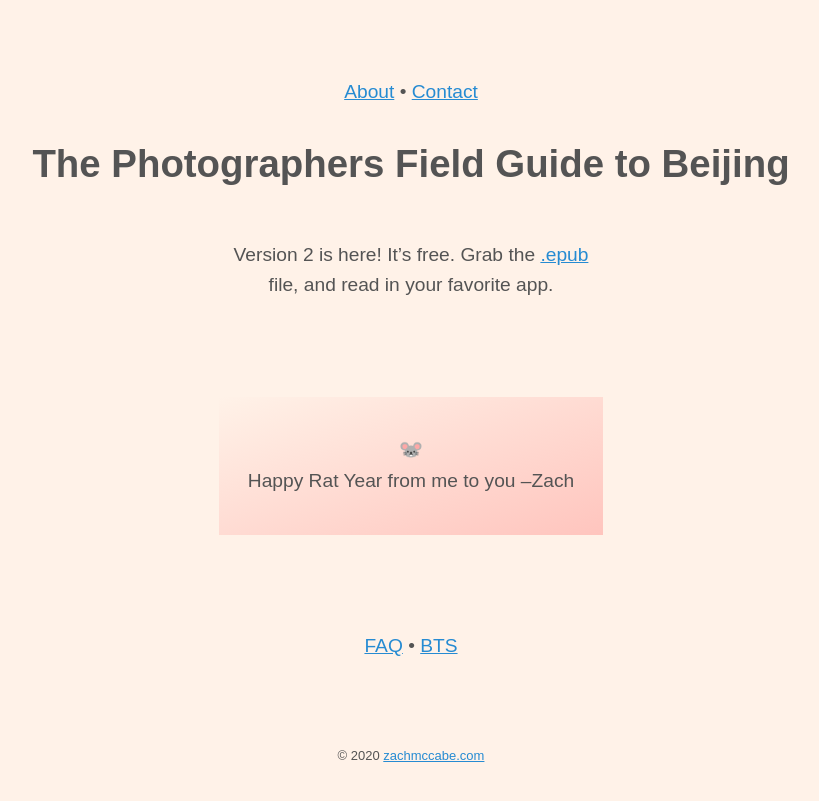
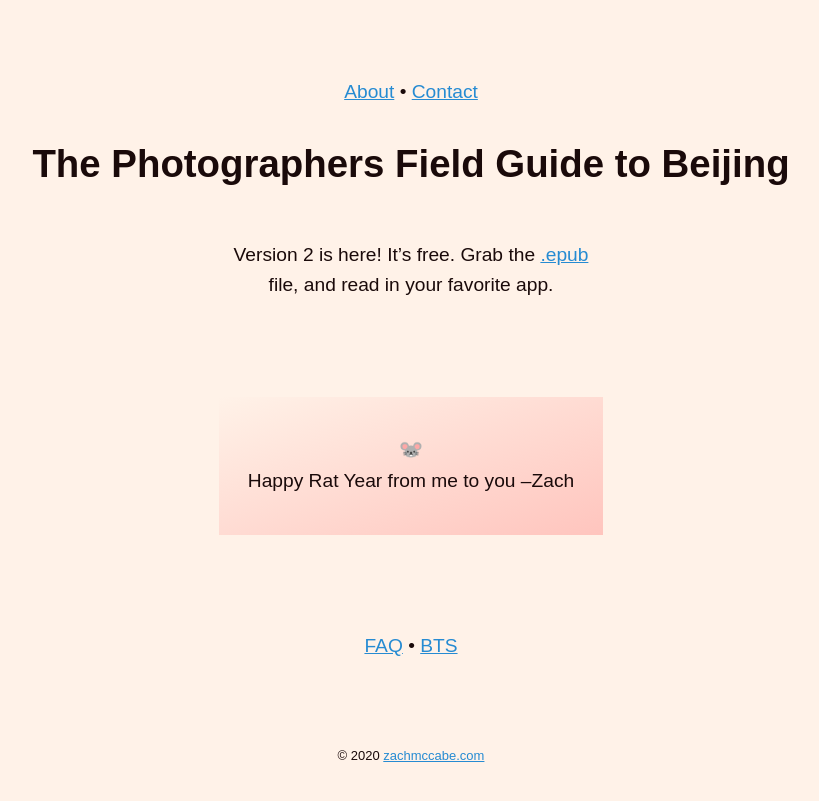
Before and after one commit to zachmccabe/beijing, a Jekyll site: the page docs/index.html, which Jekyll copies as it is, in a window 1280 px wide. Shown: the top 801 px of the page, without its empty margins (229-1048 px from the left). Built offline with Jekyll 4.4.1, drawn with Linux system fonts in a browser that asks for light colours.

Commit message:
Update index.html

```diff
--- a/docs/index.html
+++ b/docs/index.html
@@ -13,7 +13,7 @@ padding: 0;
 
 body {
 background-color:#fff2e8;
-color: #545454;
+color: #1a0a0a;
 font: normal 1.3em/1.5 sans-serif;
 }
 
```
